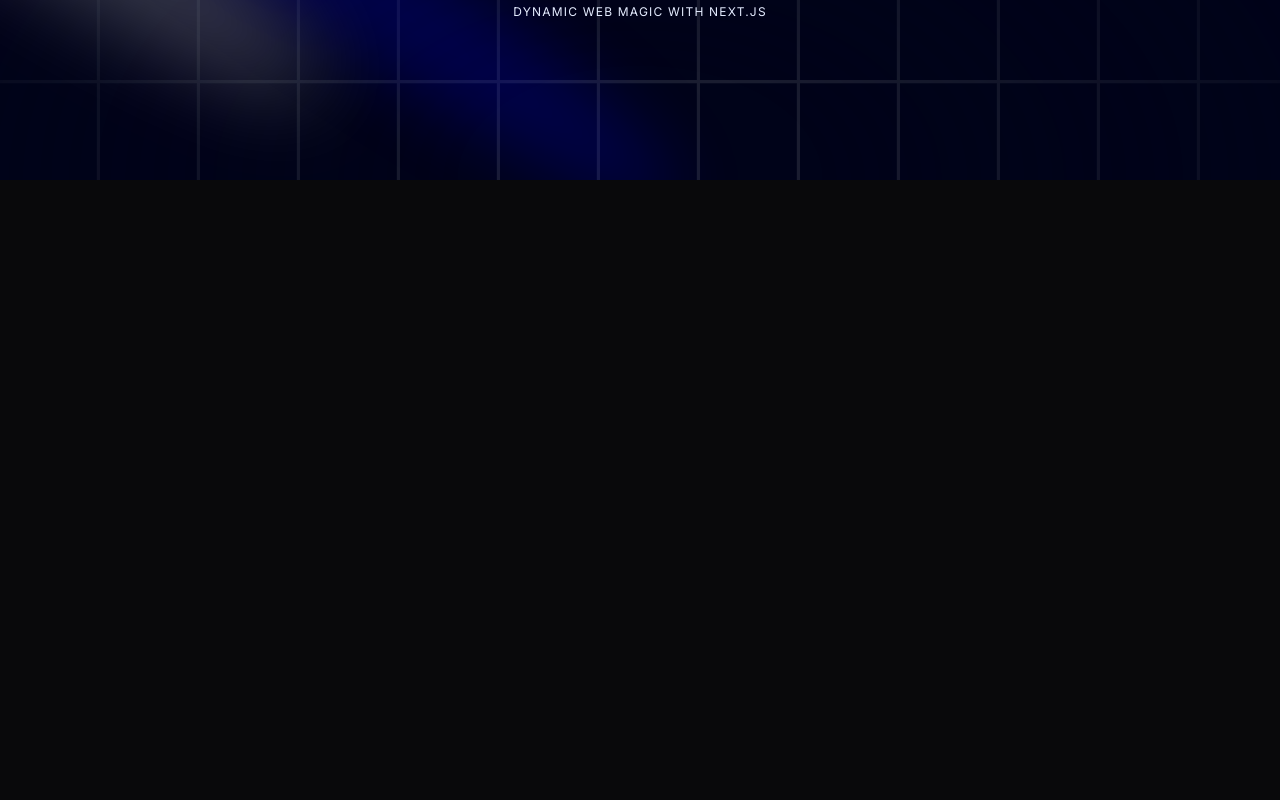
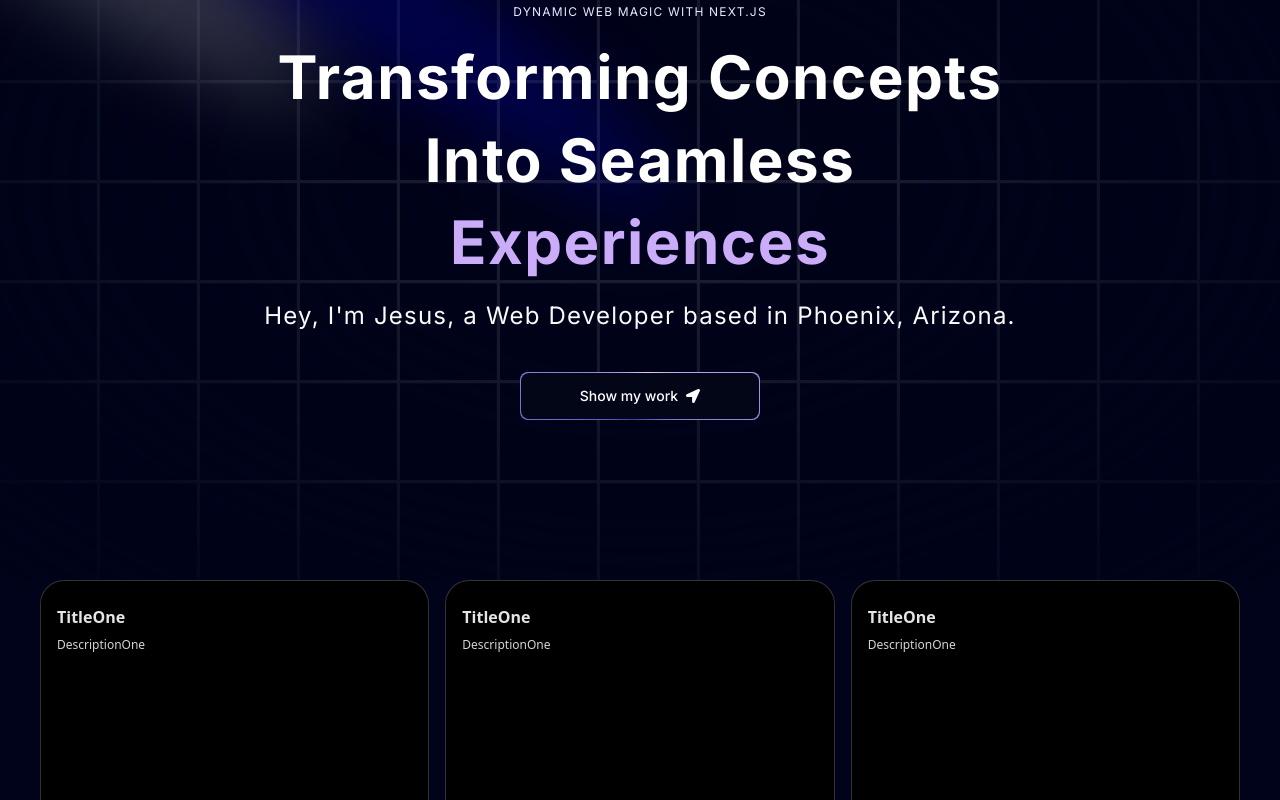
Before and after one commit to JesusFernandoRios/nextjs-portfolio, a Next.js app: page / in a window 1280 px wide. Shown: the part 220-1020 px from the top of the page. Before the commit the page ends 800 px from the top, so only its background shows below. Built offline with nearby package versions, Linux system fonts and the light colour scheme.

Commit message:
added navbar component but cannot use until i create more space on the site in order to scroll down. implemented a grid for future display of information.

```diff
--- a/app/page.tsx
+++ b/app/page.tsx
@@ -1,11 +1,24 @@
+import Grid from "@/components/Grid";
 import Hero from "@/components/Hero";
+import { FloatingNav } from "@/components/ui/FloatingNav";
 import Image from "next/image";
+import { FaHome } from "react-icons/fa";
 
 export default function Home() {
   return (
     <main className="relative bg-black-100 flex justify-center items-center flex-col overflow-hidden mx-auto sm:px-10">
       <div className="max-2-7xl w-full">
+        <FloatingNav
+          navItems={[
+            {
+              name: "Home",
+              link: "/",
+              icon: <FaHome />,
+            },
+          ]}
+        />
         <Hero />
+        <Grid />
       </div>
     </main>
   );
--- /dev/null
+++ b/components/Grid.tsx
@@ -0,0 +1,22 @@
+import React from "react";
+import { BentoGrid, BentoGridItem } from "./ui/BentoGrid";
+import { gridItems } from "@/data";
+
+function Grid() {
+  return (
+    <section id="about">
+      <BentoGrid>
+        {gridItems.map((item, i) => (
+          <BentoGridItem
+            id={item.id}
+            key={item.id}
+            title={item.title}
+            description={item.description}
+          />
+        ))}
+      </BentoGrid>
+    </section>
+  );
+}
+
+export default Grid;
--- a/components/Hero.tsx
+++ b/components/Hero.tsx
@@ -1,5 +1,8 @@
 import React from "react";
 import { Spotlight } from "./ui/Spotlight";
+import { TextGenerateEffect } from "./ui/TextGenerateEffect";
+import MagicButton from "./ui/MagicButton";
+import { FaLocationArrow } from "react-icons/fa";
 
 const Hero = () => {
   return (
@@ -25,6 +28,20 @@
           <h2 className="uppercase tracking-widest text-xs text-center text-blue-100 max-w-80">
             Dynamic Web Magic with Next.JS
           </h2>
+          <TextGenerateEffect
+            className="text-center text-[40px] md:text-5xl lg:text-6xl"
+            words="Transforming Concepts Into Seamless Experiences"
+          />
+          <p className="text-center md:tracking-wider md-4 text-sm md:text-lg lg:text-2xl ">
+            Hey, I&apos;m Jesus, a Web Developer based in Phoenix, Arizona.
+          </p>
+          <a href="#about">
+            <MagicButton
+              title="Show my work"
+              icon={<FaLocationArrow />}
+              position="right"
+            />
+          </a>
         </div>
       </div>
     </div>
--- /dev/null
+++ b/components/ui/BentoGrid.tsx
@@ -0,0 +1,56 @@
+import { cn } from "@/utils/cn";
+
+export const BentoGrid = ({
+  className,
+  children,
+}: {
+  className?: string;
+  children?: React.ReactNode;
+}) => {
+  return (
+    <div
+      className={cn(
+        "grid md:auto-rows-[18rem] grid-cols-1 md:grid-cols-3 gap-4 max-w-7xl mx-auto ",
+        className
+      )}
+    >
+      {children}
+    </div>
+  );
+};
+
+export const BentoGridItem = ({
+  className,
+  title,
+  description,
+  header,
+  icon,
+  id,
+}: {
+  className?: string;
+  title?: string | React.ReactNode;
+  description?: string | React.ReactNode;
+  header?: React.ReactNode;
+  icon?: React.ReactNode;
+  id: number;
+}) => {
+  return (
+    <div
+      className={cn(
+        "row-span-1 relative rounded-3xl group/bento hover:shadow-xl transition duration-200 shadow-input dark:shadow-none p-4 dark:bg-black dark:border-white/[0.2] bg-white border border-transparent justify-between flex flex-col space-y-4 border-red-500",
+        className
+      )}
+    >
+      {header}
+      <div className="group-hover/bento:translate-x-2 transition duration-200">
+        {icon}
+        <div className="font-sans font-bold text-neutral-600 dark:text-neutral-200 mb-2 mt-2">
+          {title}
+        </div>
+        <div className="font-sans font-normal text-neutral-600 text-xs dark:text-neutral-300">
+          {description}
+        </div>
+      </div>
+    </div>
+  );
+};
--- /dev/null
+++ b/components/ui/FloatingNav.tsx
@@ -0,0 +1,82 @@
+"use client";
+import React, { useState } from "react";
+import {
+  motion,
+  AnimatePresence,
+  useScroll,
+  useMotionValueEvent,
+} from "framer-motion";
+import { cn } from "@/utils/cn";
+import Link from "next/link";
+
+export const FloatingNav = ({
+  navItems,
+  className,
+}: {
+  navItems: {
+    name: string;
+    link: string;
+    icon?: JSX.Element;
+  }[];
+  className?: string;
+}) => {
+  const { scrollYProgress } = useScroll();
+
+  const [visible, setVisible] = useState(false);
+
+  useMotionValueEvent(scrollYProgress, "change", (current) => {
+    // Check if current is not undefined and is a number
+    if (typeof current === "number") {
+      let direction = current! - scrollYProgress.getPrevious()!;
+
+      if (scrollYProgress.get() < 0.05) {
+        setVisible(false);
+      } else {
+        if (direction < 0) {
+          setVisible(true);
+        } else {
+          setVisible(false);
+        }
+      }
+    }
+  });
+
+  return (
+    <AnimatePresence mode="wait">
+      <motion.div
+        initial={{
+          opacity: 1,
+          y: -100,
+        }}
+        animate={{
+          y: visible ? 0 : -100,
+          opacity: visible ? 1 : 0,
+        }}
+        transition={{
+          duration: 0.2,
+        }}
+        className={cn(
+          "flex max-w-fit  fixed top-10 inset-x-0 mx-auto border border-transparent dark:border-white/[0.2] rounded-full dark:bg-black bg-white shadow-[0px_2px_3px_-1px_rgba(0,0,0,0.1),0px_1px_0px_0px_rgba(25,28,33,0.02),0px_0px_0px_1px_rgba(25,28,33,0.08)] z-[5000] pr-2 pl-8 py-2  items-center justify-center space-x-4",
+          className
+        )}
+      >
+        {navItems.map((navItem: any, idx: number) => (
+          <Link
+            key={`link=${idx}`}
+            href={navItem.link}
+            className={cn(
+              "relative dark:text-neutral-50 items-center flex space-x-1 text-neutral-600 dark:hover:text-neutral-300 hover:text-neutral-500"
+            )}
+          >
+            <span className="block sm:hidden">{navItem.icon}</span>
+            <span className="hidden sm:block text-sm">{navItem.name}</span>
+          </Link>
+        ))}
+        <button className="border text-sm font-medium relative border-neutral-200 dark:border-white/[0.2] text-black dark:text-white px-4 py-2 rounded-full">
+          <span>Login</span>
+          <span className="absolute inset-x-0 w-1/2 mx-auto -bottom-px bg-gradient-to-r from-transparent via-blue-500 to-transparent  h-px" />
+        </button>
+      </motion.div>
+    </AnimatePresence>
+  );
+};
--- /dev/null
+++ b/components/ui/MagicButton.tsx
@@ -0,0 +1,32 @@
+import React from "react";
+
+interface BtnProps {
+  title: string;
+  icon: React.ReactNode;
+  position: string;
+  handleClick?: () => void;
+  otherClasses?: string;
+}
+
+function MagicButton({
+  title,
+  icon,
+  position,
+  handleClick,
+  otherClasses,
+}: BtnProps) {
+  return (
+    <button className="relative w-full inline-flex h-12 overflow-hidden rounded-lg p-[1px] md:w-60 md:mt-10 ">
+      <span className="absolute inset-[-1000%] animate-[spin_2s_linear_infinite] bg-[conic-gradient(from_90deg_at_50%_50%,#E2CBFF_0%,#393BB2_50%,#E2CBFF_100%)]" />
+      <span
+        className={`inline-flex h-full w-full cursor-pointer items-center justify-center rounded-lg bg-slate-950 px-7 text-sm font-medium text-white backdrop-blur-3xl gap-2 ${otherClasses}`}
+      >
+        {position === "left" && icon}
+        {title}
+        {position === "right" && icon}
+      </span>
+    </button>
+  );
+}
+
+export default MagicButton;
--- /dev/null
+++ b/components/ui/TextGenerateEffect.tsx
@@ -0,0 +1,56 @@
+"use client";
+import { useEffect } from "react";
+import { motion, stagger, useAnimate } from "framer-motion";
+import { cn } from "../../utils/cn";
+
+export const TextGenerateEffect = ({
+  words,
+  className,
+}: {
+  words: string;
+  className?: string;
+}) => {
+  const [scope, animate] = useAnimate();
+  let wordsArray = words.split(" ");
+  useEffect(() => {
+    animate(
+      "span",
+      {
+        opacity: 1,
+      },
+      {
+        duration: 2,
+        delay: stagger(0.2),
+      }
+    );
+  }, [scope.current]);
+
+  const renderWords = () => {
+    return (
+      <motion.div ref={scope}>
+        {wordsArray.map((word, idx) => {
+          return (
+            <motion.span
+              key={word + idx}
+              className={` ${
+                idx > 3 ? "text-purple" : "dark:text-white text-black"
+              }  opacity-0`}
+            >
+              {word}{" "}
+            </motion.span>
+          );
+        })}
+      </motion.div>
+    );
+  };
+
+  return (
+    <div className={cn("font-bold", className)}>
+      <div className="my-4">
+        <div className=" dark:text-white text-black leading-snug tracking-wide">
+          {renderWords()}
+        </div>
+      </div>
+    </div>
+  );
+};
--- /dev/null
+++ b/data/index.tsx
@@ -0,0 +1,6 @@
+export const gridItems = [
+  { title: "TitleOne", description: "DescriptionOne", id: 1 },
+  { title: "TitleOne", description: "DescriptionOne", id: 1 },
+  { title: "TitleOne", description: "DescriptionOne", id: 1 },
+  { title: "TitleOne", description: "DescriptionOne", id: 1 },
+];
--- a/package.json
+++ b/package.json
@@ -16,6 +16,7 @@
     "next-themes": "^0.3.0",
     "react": "^18",
     "react-dom": "^18",
+    "react-icons": "^5.2.1",
     "tailwind-merge": "^2.4.0",
     "tailwindcss-animate": "^1.0.7"
   },
```
Also changed, not shown: 1 other file (tests, documents, lock files or other folders).
